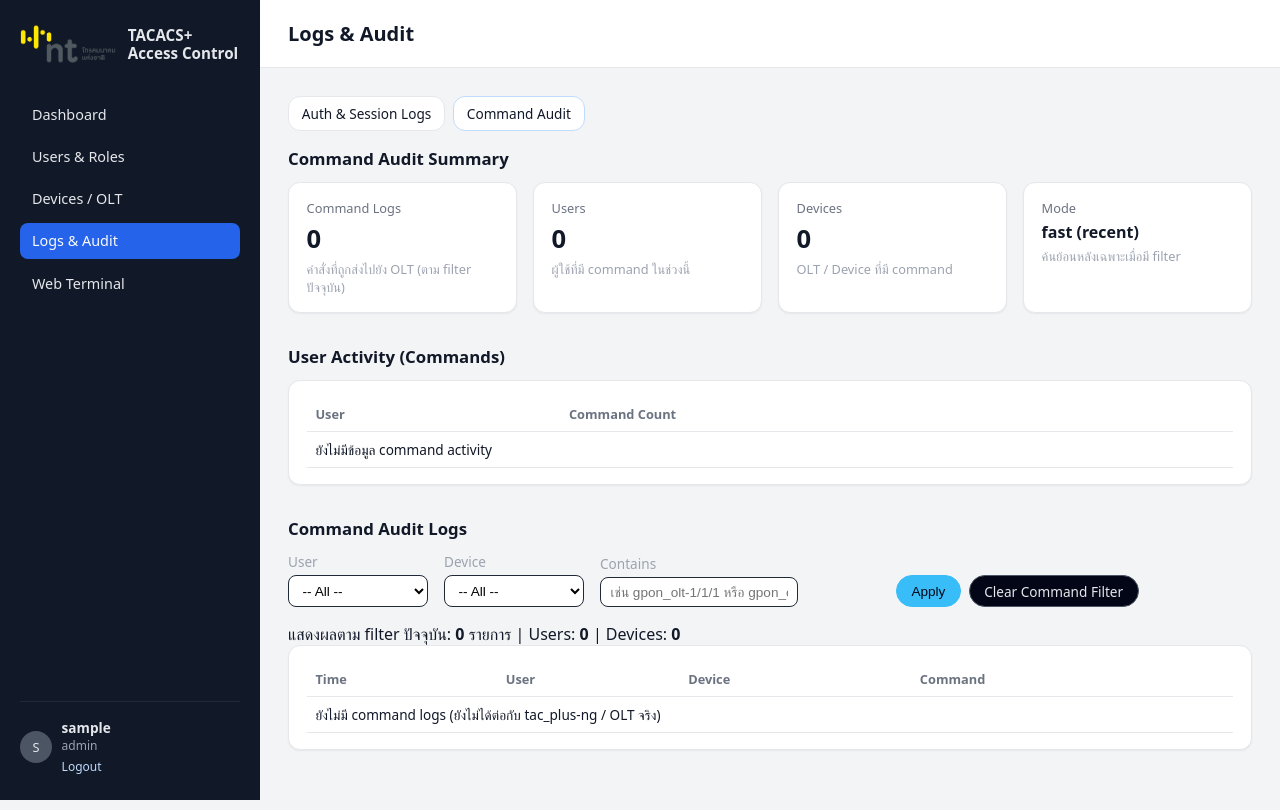
After one commit to FongShana/DashboardTACACS, a Flask app: page /logs/command in a window 1280 px wide. The commit adds this page. Run offline with Flask 3, Linux system fonts and the light colour scheme; the visitor is signed in with stand-in values (Sample User, id 1); some libraries are stand-ins or nearby versions.

Commit message:
Make Logs & Audit page has 2 pages: Auth & Session logs page and Command Audit page

```diff
--- a/tacacs_dashboard/routes/logs.py
+++ b/tacacs_dashboard/routes/logs.py
@@ -1,32 +1,131 @@
-from flask import Blueprint, render_template, request
+from __future__ import annotations
+
+from collections import Counter
+
+from flask import Blueprint, render_template, request, redirect, url_for
+
 from tacacs_dashboard.services.log_parser import (
     get_recent_events,
-    get_user_stats,
     get_command_events,
 )
+
 
 bp = Blueprint("logs", __name__)
 
 
-@bp.route("/")
-def index():
-    # --- อ่าน filter จาก query string ---
+def _get_auth_filters() -> tuple[str, str, str]:
     user_filter = (request.args.get("user") or "").strip()
     device_filter = (request.args.get("device") or "").strip()
     result_filter = (request.args.get("result") or "").strip()
+    return user_filter, device_filter, result_filter
 
-    # --- command log filters ---
+
+def _get_cmd_filters() -> tuple[str, str, str]:
     cmd_user_filter = (request.args.get("cmd_user") or "").strip()
     cmd_device_filter = (request.args.get("cmd_device") or "").strip()
     cmd_contains_filter = (request.args.get("cmd_contains") or "").strip()
+    return cmd_user_filter, cmd_device_filter, cmd_contains_filter
 
-    # ดึง event ล่าสุดจาก parser
+
+@bp.route("/")
+def index():
+    """Backward-compatible entry point.
+
+    Old UI used a single page and mixed auth + command filters.
+    New UI splits into /logs/auth and /logs/command, so this route redirects to
+    the best matching subpage while preserving query parameters.
+    """
+    cmd_user_filter, cmd_device_filter, cmd_contains_filter = _get_cmd_filters()
+
+    # Preserve all query params (even unused ones) for compatibility.
+    args = request.args.to_dict(flat=True)
+
+    if cmd_user_filter or cmd_device_filter or cmd_contains_filter:
+        return redirect(url_for("logs.command", **args))
+    return redirect(url_for("logs.auth", **args))
+
+
+@bp.route("/auth")
+def auth():
+    # Filters
+    user_filter, device_filter, result_filter = _get_auth_filters()
+    cmd_user_filter, cmd_device_filter, cmd_contains_filter = _get_cmd_filters()
+
+    # Parse only auth/session logs for this page
     recent_events = get_recent_events(limit=200)
-    user_stats = get_user_stats()
+
+    # Dropdown lists
+    user_list = sorted({e.get("user") for e in recent_events if e.get("user")})
+    device_list = sorted({e.get("device") for e in recent_events if e.get("device")})
+    result_list = sorted(
+        {
+            (e.get("result") or "").upper()
+            for e in recent_events
+            if e.get("result")
+        }
+    )
+
+    # Apply filters
+    filtered_events: list[dict] = []
+    for e in recent_events:
+        if user_filter and e.get("user") != user_filter:
+            continue
+        if device_filter and e.get("device") != device_filter:
+            continue
+        if result_filter and (e.get("result") or "").upper() != result_filter.upper():
+            continue
+        filtered_events.append(e)
+
+    # Summary
+    total_events = len(filtered_events)
+    total_success = sum(
+        1
+        for e in filtered_events
+        if (e.get("result") or "").upper() in ("ACCEPT", "OK", "PASS", "SUCCESS")
+    )
+    total_fail = sum(
+        1
+        for e in filtered_events
+        if (e.get("result") or "").upper() in ("REJECT", "FAIL", "ERROR")
+    )
+    unique_user_count = len({e.get("user") for e in filtered_events if e.get("user")})
+    unique_device_count = len({e.get("device") for e in filtered_events if e.get("device")})
+
+    return render_template(
+        "logs_auth.html",
+        active_page="logs",
+        active_logs_subpage="auth",
+        # data
+        recent_events=filtered_events,
+        # summary
+        total_events=total_events,
+        total_success=total_success,
+        total_fail=total_fail,
+        unique_user_count=unique_user_count,
+        unique_device_count=unique_device_count,
+        # auth filters
+        user_list=user_list,
+        device_list=device_list,
+        result_list=result_list,
+        user_filter=user_filter,
+        device_filter=device_filter,
+        result_filter=result_filter,
+        # command filters (preserve when switching tabs)
+        cmd_user_filter=cmd_user_filter,
+        cmd_device_filter=cmd_device_filter,
+        cmd_contains_filter=cmd_contains_filter,
+    )
+
+
+@bp.route("/command")
+def command():
+    # Filters (preserve auth filters so the user doesn't lose state)
+    user_filter, device_filter, result_filter = _get_auth_filters()
+    cmd_user_filter, cmd_device_filter, cmd_contains_filter = _get_cmd_filters()
 
     # Command audit logs:
-    # - ปกติใช้ recent 200 (เร็ว)
-    # - ถ้ามีการกรอง (user/device/contains) ให้ scan ทุกไฟล์ acct ที่ยังเก็บอยู่ เพื่อค้นย้อนหลัง
+    # - default = recent (fast)
+    # - if any cmd filter provided -> scan all acct logs (bounded top-N by timestamp)
     scan_all_cmd = bool(cmd_user_filter or cmd_device_filter or cmd_contains_filter)
     command_events = get_command_events(
         limit=1600 if scan_all_cmd else 200,
@@ -36,86 +135,47 @@ def index():
         contains=cmd_contains_filter,
     )
 
-    # --- เตรียม list สำหรับ dropdown ---
-    user_list = sorted({e.get("user") for e in recent_events if e.get("user")})
-    device_list = sorted({e.get("device") for e in recent_events if e.get("device")})
-    result_list = sorted({(e.get("result") or "").upper()
-                          for e in recent_events
-                          if e.get("result")})
-
+    # Dropdown lists
     cmd_user_list = sorted({e.get("user") for e in command_events if e.get("user")})
     cmd_device_list = sorted({e.get("device") for e in command_events if e.get("device")})
 
-    # --- apply filter กับ auth events ---
-    filtered_events = []
-    for e in recent_events:
-        if user_filter and e.get("user") != user_filter:
-            continue
-        if device_filter and e.get("device") != device_filter:
-            continue
-        if result_filter and (e.get("result") or "").upper() != result_filter.upper():
-            continue
-        filtered_events.append(e)
-
-    # get_command_events() apply filters already
-    filtered_cmd_events = command_events
-
-    # --- สรุป stats ---
-    total_events = len(filtered_events)
-    total_cmd = len(filtered_cmd_events)
-
-    total_success = sum(
-        1 for e in filtered_events
-        if (e.get("result") or "").upper() in ("ACCEPT", "OK", "PASS", "SUCCESS")
-    )
-    total_fail = sum(
-        1 for e in filtered_events
-        if (e.get("result") or "").upper() in ("REJECT", "FAIL", "ERROR")
-    )
-
-    unique_user_count = len({e.get("user") for e in filtered_events if e.get("user")})
-    unique_device_count = len({e.get("device") for e in filtered_events if e.get("device")})
-
-    cmd_unique_user_count = len({e.get("user") for e in filtered_cmd_events if e.get("user")})
-    cmd_unique_device_count = len({e.get("device") for e in filtered_cmd_events if e.get("device")})
-
-    # breakdown (top users) สำหรับ command filter
-    from collections import Counter
+    # Summary
+    total_cmd = len(command_events)
+    cmd_unique_user_count = len({e.get("user") for e in command_events if e.get("user")})
+    cmd_unique_device_count = len({e.get("device") for e in command_events if e.get("device")})
 
     cmd_user_breakdown = Counter(
-        (e.get("user") or "").strip() for e in filtered_cmd_events if (e.get("user") or "").strip()
+        (e.get("user") or "").strip() for e in command_events if (e.get("user") or "").strip()
     ).most_common(10)
 
+    # User Activity table (from commands) — keep it cheap by not parsing auth logs here
+    cmd_user_activity = [
+        {"user": u, "count": n}
+        for u, n in Counter(
+            (e.get("user") or "").strip() for e in command_events if (e.get("user") or "").strip()
+        ).most_common()
+    ]
+
     return render_template(
-        "logs.html",
+        "logs_command.html",
         active_page="logs",
-        # ตารางหลัก
-        recent_events=filtered_events,
-        command_events=filtered_cmd_events,
-        user_stats=user_stats,
-        # summary card
-        total_events=total_events,
+        active_logs_subpage="command",
+        # command data
+        command_events=command_events,
         total_cmd=total_cmd,
-        total_success=total_success,
-        total_fail=total_fail,
-        unique_user_count=unique_user_count,
-        unique_device_count=unique_device_count,
-        # สำหรับ filter dropdown
-        user_list=user_list,
-        device_list=device_list,
-        result_list=result_list,
-        user_filter=user_filter,
-        device_filter=device_filter,
-        result_filter=result_filter,
-
-        # command filter
+        cmd_unique_user_count=cmd_unique_user_count,
+        cmd_unique_device_count=cmd_unique_device_count,
+        cmd_user_breakdown=cmd_user_breakdown,
+        cmd_user_activity=cmd_user_activity,
+        scan_all_cmd=scan_all_cmd,
+        # command filters
         cmd_user_list=cmd_user_list,
         cmd_device_list=cmd_device_list,
         cmd_user_filter=cmd_user_filter,
         cmd_device_filter=cmd_device_filter,
         cmd_contains_filter=cmd_contains_filter,
-        cmd_unique_user_count=cmd_unique_user_count,
-        cmd_unique_device_count=cmd_unique_device_count,
-        cmd_user_breakdown=cmd_user_breakdown,
-        scan_all_cmd=scan_all_cmd,
+        # preserve auth filters (hidden inputs + tab switching)
+        user_filter=user_filter,
+        device_filter=device_filter,
+        result_filter=result_filter,
     )
--- a/tacacs_dashboard/static/css/main.css
+++ b/tacacs_dashboard/static/css/main.css
@@ -440,6 +440,32 @@ code {
 
 
 /* Logs */
+.subtabs {
+  display: flex;
+  gap: 0.5rem;
+  margin-bottom: 1rem;
+  flex-wrap: wrap;
+}
+
+.subtab {
+  display: inline-block;
+  padding: 0.45rem 0.8rem;
+  border-radius: 0.75rem;
+  border: 1px solid #e5e7eb;
+  background: #ffffff;
+  color: #111827;
+  text-decoration: none;
+  font-size: 0.85rem;
+}
+
+.subtab:hover {
+  background: #f9fafb;
+}
+
+.subtab-active {
+  border-color: #bfdbfe;
+}
+
 .filter-bar {
   display: flex;
   flex-wrap: wrap;
--- /dev/null
+++ b/tacacs_dashboard/templates/_logs_subtabs.html
@@ -0,0 +1,11 @@
+<div class="subtabs">
+  <a
+    href="{{ url_for('logs.auth', user=user_filter, device=device_filter, result=result_filter, cmd_user=cmd_user_filter, cmd_device=cmd_device_filter, cmd_contains=cmd_contains_filter) }}"
+    class="subtab {% if active_logs_subpage=='auth' %}subtab-active{% endif %}"
+  >Auth &amp; Session Logs</a>
+
+  <a
+    href="{{ url_for('logs.command', user=user_filter, device=device_filter, result=result_filter, cmd_user=cmd_user_filter, cmd_device=cmd_device_filter, cmd_contains=cmd_contains_filter) }}"
+    class="subtab {% if active_logs_subpage=='command' %}subtab-active{% endif %}"
+  >Command Audit</a>
+</div>
--- /dev/null
+++ b/tacacs_dashboard/templates/logs_command.html
@@ -0,0 +1,167 @@
+{% extends "base.html" %}
+
+{% block title %}Command Audit | NT TACACS+{% endblock %}
+{% block header %}Logs &amp; Audit{% endblock %}
+
+{% block content %}
+
+{% include "_logs_subtabs.html" %}
+
+<section class="section">
+  <h2 class="section-title">Command Audit Summary</h2>
+  <div class="card-grid">
+    <div class="card">
+      <div class="card-label">Command Logs</div>
+      <div class="card-value">{{ total_cmd }}</div>
+      <div class="card-sub">คำสั่งที่ถูกส่งไปยัง OLT (ตาม filter ปัจจุบัน)</div>
+    </div>
+    <div class="card">
+      <div class="card-label">Users</div>
+      <div class="card-value">{{ cmd_unique_user_count }}</div>
+      <div class="card-sub">ผู้ใช้ที่มี command ในช่วงนี้</div>
+    </div>
+    <div class="card">
+      <div class="card-label">Devices</div>
+      <div class="card-value">{{ cmd_unique_device_count }}</div>
+      <div class="card-sub">OLT / Device ที่มี command</div>
+    </div>
+    <div class="card">
+      <div class="card-label">Mode</div>
+      <div class="card-value" style="font-size: 1.0rem;">
+        {% if scan_all_cmd %}
+          scan all acct logs
+        {% else %}
+          fast (recent)
+        {% endif %}
+      </div>
+      <div class="card-sub">ค้นย้อนหลังเฉพาะเมื่อมี filter</div>
+    </div>
+  </div>
+</section>
+
+<section class="section">
+  <h2 class="section-title">User Activity (Commands)</h2>
+  <div class="table-wrapper">
+    <table class="table">
+      <thead>
+        <tr>
+          <th>User</th>
+          <th>Command Count</th>
+        </tr>
+      </thead>
+      <tbody>
+        {% for row in cmd_user_activity %}
+        <tr>
+          <td>{{ row.user }}</td>
+          <td>{{ row.count }}</td>
+        </tr>
+        {% else %}
+        <tr>
+          <td colspan="2">ยังไม่มีข้อมูล command activity</td>
+        </tr>
+        {% endfor %}
+      </tbody>
+    </table>
+  </div>
+</section>
+
+<section class="section">
+  <h2 class="section-title">Command Audit Logs</h2>
+
+  <!-- Command filter bar -->
+  <form method="get" class="filter-bar" action="{{ url_for('logs.command') }}">
+    <!-- preserve auth filters -->
+    <input type="hidden" name="user" value="{{ user_filter }}">
+    <input type="hidden" name="device" value="{{ device_filter }}">
+    <input type="hidden" name="result" value="{{ result_filter }}">
+
+    <div class="filter-item">
+      <label>User</label>
+      <select name="cmd_user" class="input">
+        <option value="">-- All --</option>
+        {% for u in cmd_user_list %}
+        <option value="{{ u }}" {% if u == cmd_user_filter %}selected{% endif %}>{{ u }}</option>
+        {% endfor %}
+      </select>
+    </div>
+
+    <div class="filter-item">
+      <label>Device</label>
+      <select name="cmd_device" class="input">
+        <option value="">-- All --</option>
+        {% for d in cmd_device_list %}
+        <option value="{{ d }}" {% if d == cmd_device_filter %}selected{% endif %}>{{ d }}</option>
+        {% endfor %}
+      </select>
+    </div>
+
+    <div class="filter-item" style="min-width: 280px;">
+      <label>Contains</label>
+      <input
+        type="text"
+        name="cmd_contains"
+        class="input"
+        value="{{ cmd_contains_filter }}"
+        placeholder="เช่น gpon_olt-1/1/1 หรือ gpon_onu-1/1/1"
+      />
+    </div>
+
+    <div class="filter-actions">
+      <button type="submit" class="btn btn-primary">Apply</button>
+      <a
+        href="{{ url_for('logs.command', user=user_filter, device=device_filter, result=result_filter) }}"
+        class="btn btn-secondary"
+      >Clear Command Filter</a>
+    </div>
+  </form>
+
+  <div class="muted" style="margin-top: 8px;">
+    แสดงผลตาม filter ปัจจุบัน: <b>{{ total_cmd }}</b> รายการ | Users: <b>{{ cmd_unique_user_count }}</b> | Devices: <b>{{ cmd_unique_device_count }}</b>
+    {% if scan_all_cmd %}
+      | <span class="badge badge-neutral">scan all acct logs</span>
+    {% endif %}
+    {% if cmd_contains_filter %}
+      | Keyword: <span class="badge badge-neutral">{{ cmd_contains_filter }}</span>
+    {% endif %}
+  </div>
+
+  {% if cmd_user_breakdown and total_cmd > 0 %}
+  <div class="card" style="margin-top: 10px;">
+    <div class="card-label">Top Users (filtered commands)</div>
+    <div class="small" style="margin-top: 6px;">
+      {% for u, n in cmd_user_breakdown %}
+        <span class="badge badge-neutral" style="margin-right: 6px;">{{ u }}: {{ n }}</span>
+      {% endfor %}
+    </div>
+  </div>
+  {% endif %}
+
+  <div class="table-wrapper">
+    <table class="table">
+      <thead>
+        <tr>
+          <th>Time</th>
+          <th>User</th>
+          <th>Device</th>
+          <th>Command</th>
+        </tr>
+      </thead>
+      <tbody>
+        {% for c in command_events %}
+        <tr>
+          <td>{{ c.timestamp }}</td>
+          <td>{{ c.user }}</td>
+          <td>{{ c.device }}</td>
+          <td class="text-mono small">{{ c.command }}</td>
+        </tr>
+        {% else %}
+        <tr>
+          <td colspan="4">ยังไม่มี command logs (ยังไม่ได้ต่อกับ tac_plus-ng / OLT จริง)</td>
+        </tr>
+        {% endfor %}
+      </tbody>
+    </table>
+  </div>
+</section>
+
+{% endblock %}
```
Also changed, not shown: tacacs_dashboard/templates/logs_auth.html (added, +131 -0 lines).
